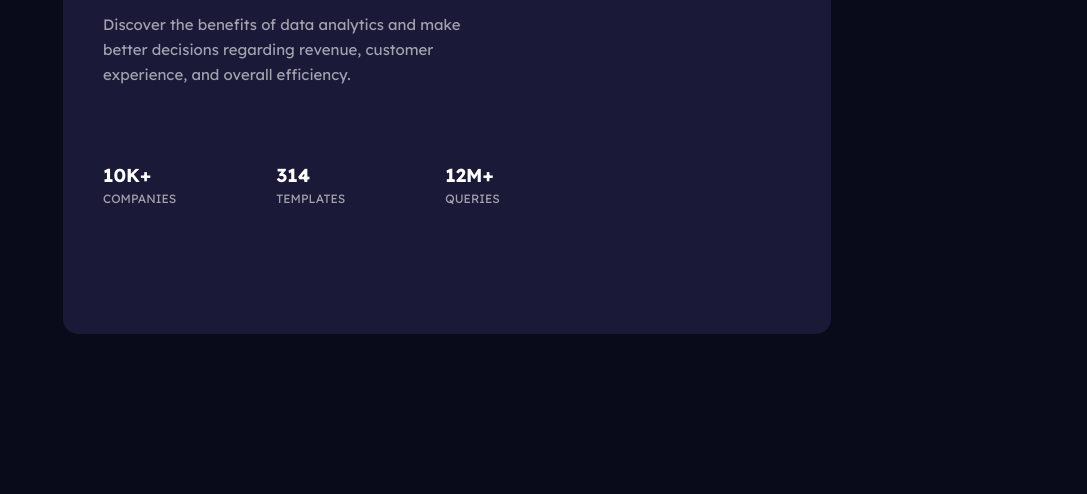
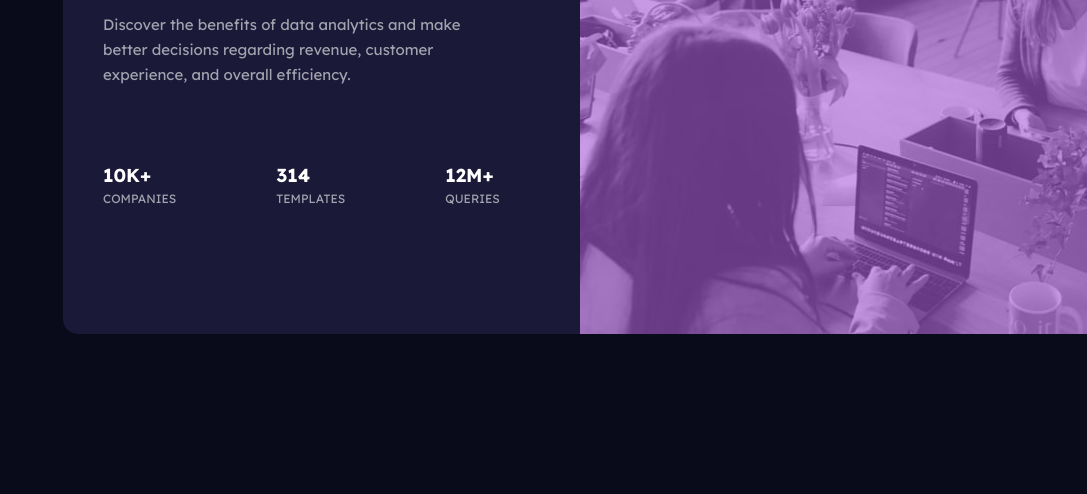
Before and after one commit to WangVitor/Cart-o-de-visitas, a plain HTML site: page index.html in a window 1280 px wide. Shown: the part 306-800 px from the top of the page, without its empty margins (193-1280 px from the left). Drawn offline with Linux system fonts and the light colour scheme.

Commit message:
Update img background

```diff
--- a/index.html
+++ b/index.html
@@ -40,7 +40,7 @@
                 </div>
             </div>
         </div>
-        <div class="wrapperContainer--img teste">
+        <div class="wrapperContainer--img"> <div class="wrapperContainer--img__purple"></div>
             <img class="imgContainer" src="img/image-header-mobile.jpg"
                 alt="Três mulheres em uma reunião com seus computadores em um clima descontraido">
         </div>
--- a/style.css
+++ b/style.css
@@ -99,6 +99,7 @@ body {
 .wrapperContainer--img {
     display: flex;
     flex-direction: column;
+    position: relative;
 }
 
 .imgContainer {
@@ -135,6 +136,7 @@ body {
         flex-direction: column;
         padding: 10px;
         gap: var(--fontsize-1);
+
     }
 
     .contentContainer--heading {
@@ -150,7 +152,12 @@ body {
 }
 
 
-.teste{
-    background-color: var(--color-softviolet);
-    opacity: 0;
+.wrapperContainer--img__purple {
+    background-color: hsl(277, 64%, 61%);
+    /* opacity: 0; */
+    width: 100%;
+    height: 100%;
+    position: absolute;
+    opacity: .6;
+    border-radius: 0px var(--fontsize-2) var(--fontsize-2) 0px;
 }
```
